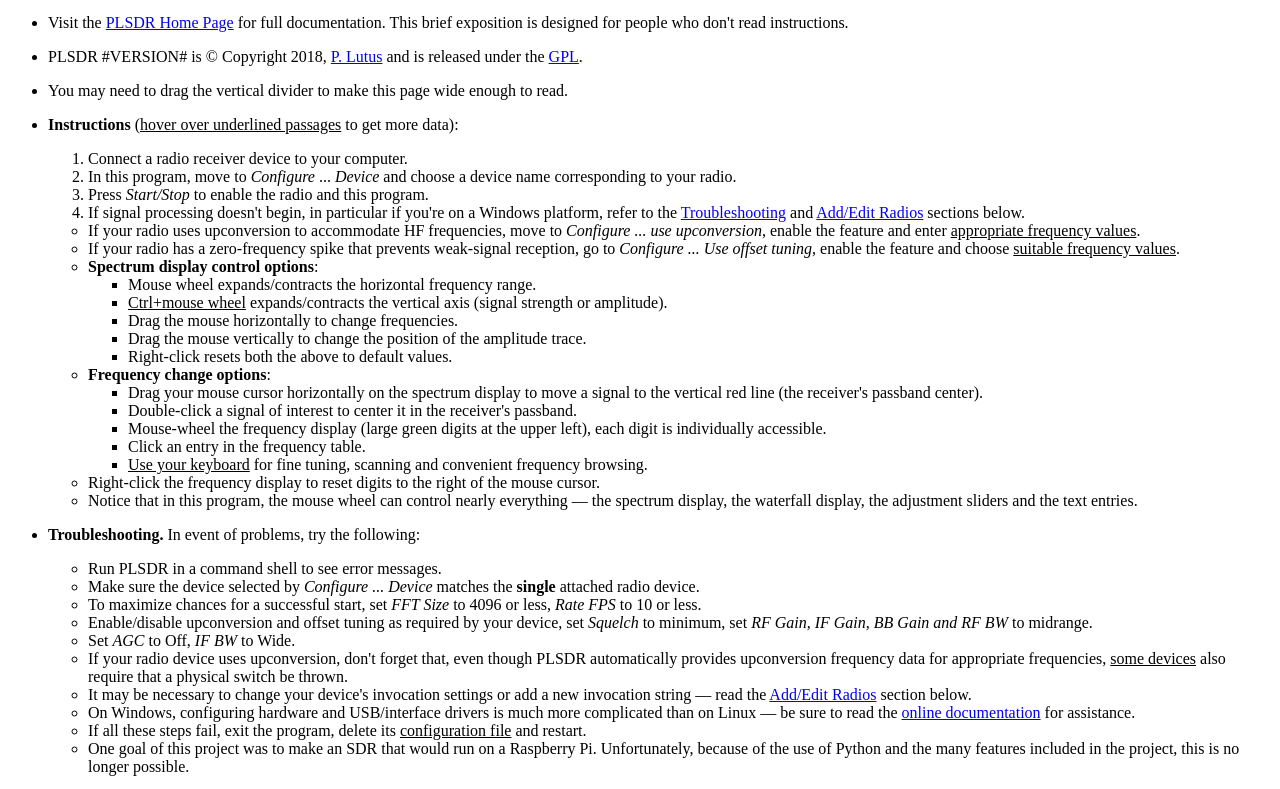
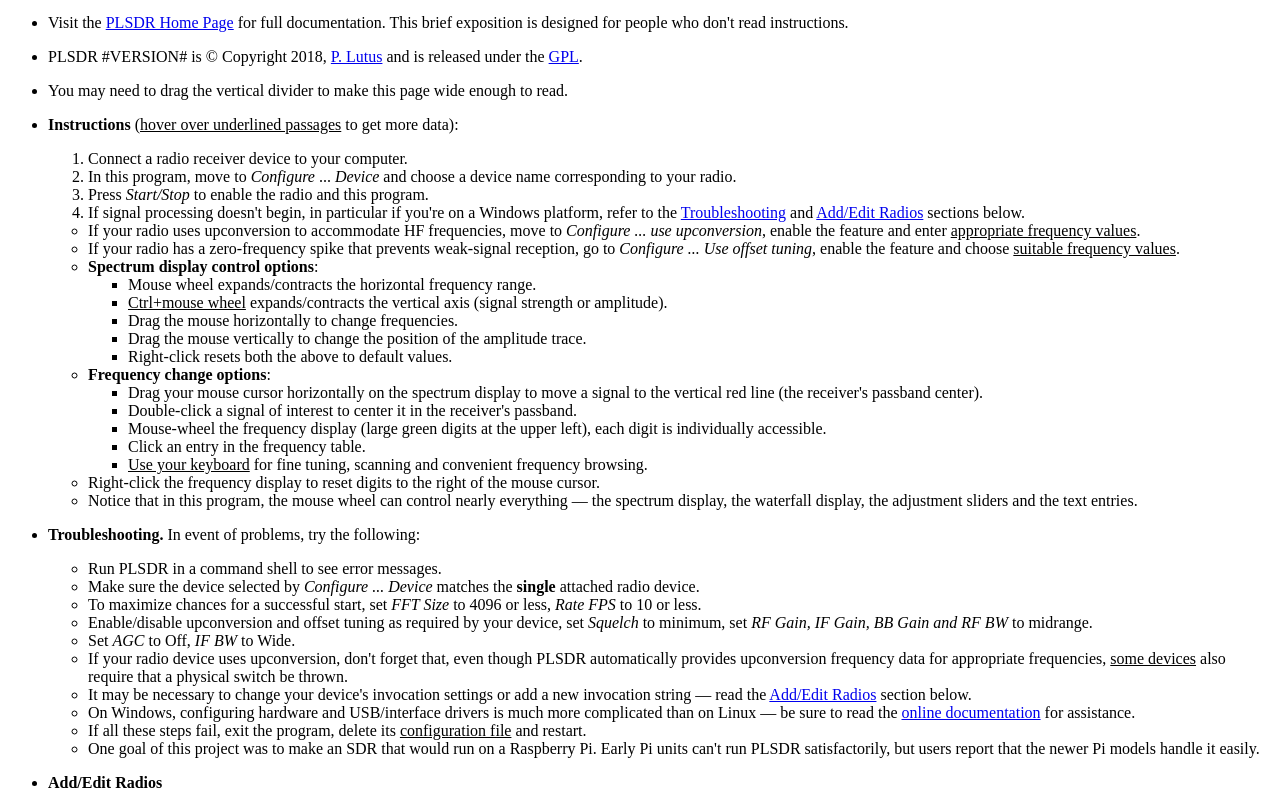
Before and after one commit to lutusp/PLSDR, a plain HTML site: page help_page/index.html in a window 1280 px wide. Shown: the part 39-828 px from the top of the page. Drawn offline with Linux system fonts and the light colour scheme.

Commit message:
Add files via upload

```diff
--- a/help_page/index.html
+++ b/help_page/index.html
@@ -100,7 +100,7 @@
 
           <li>If all these steps fail, exit the program, delete its <u title="Located on this system at #CONFIG_FILE#">configuration file</u> and restart.</li>
 
-          <li>One goal of this project was to make an SDR that would run on a Raspberry Pi. Unfortunately, because of the use of Python and the many features included in the project, this is no longer possible.</li>
+          <li>One goal of this project was to make an SDR that would run on a Raspberry Pi. Early Pi units can't run PLSDR satisfactorily, but users report that the newer Pi models handle it easily.</li>
         </ul>
 
       </li>
```
